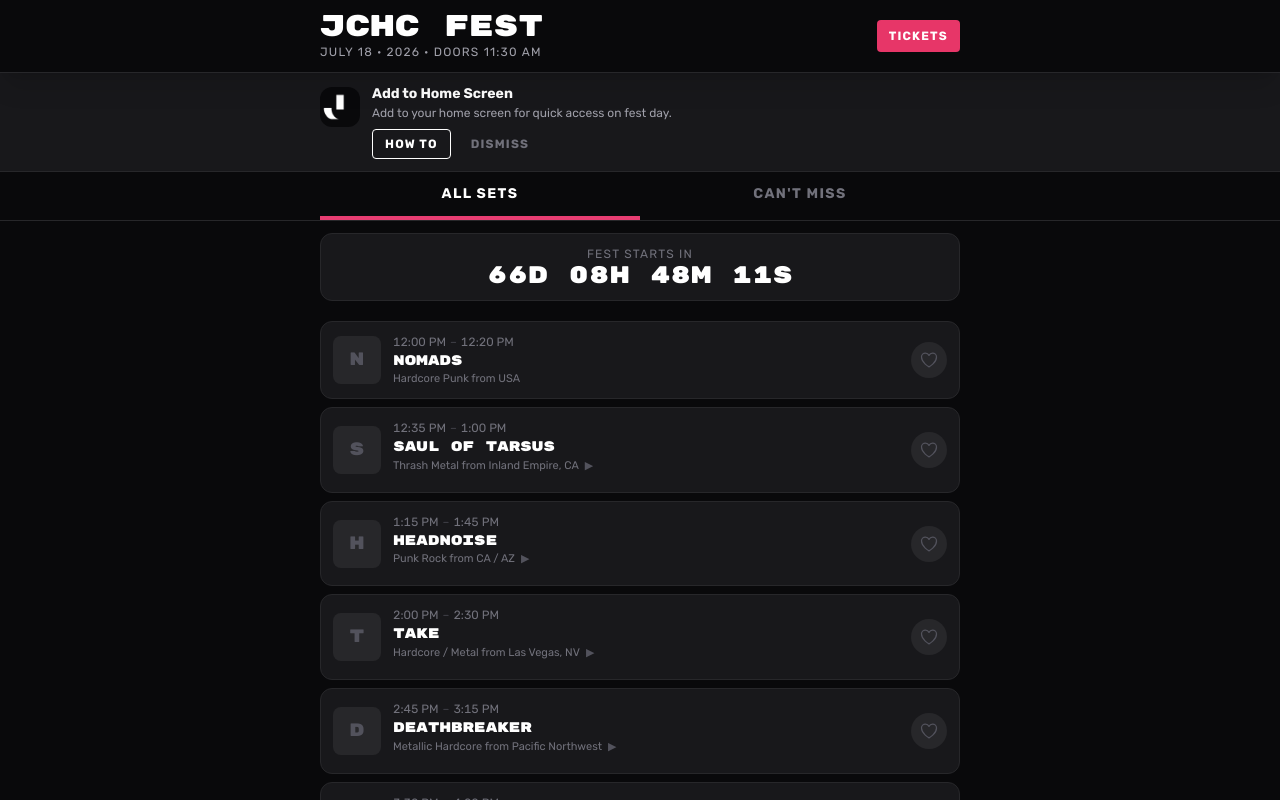
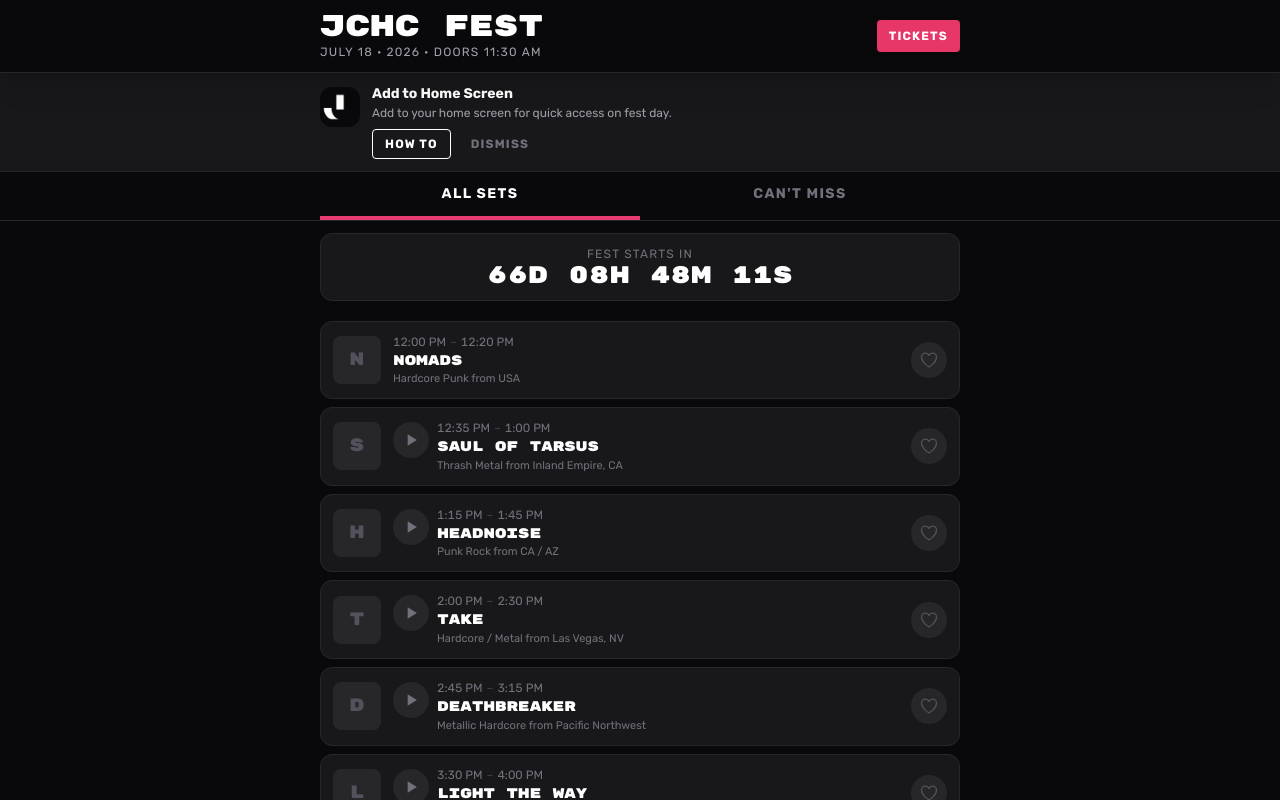
Before and after one commit to shawncothran/jchc-fest-app, a React (Vite) app: page / in a window 1280 px wide. Shown: the top 800 px of the page. Built offline with nearby package versions, Linux system fonts and the light colour scheme.

Commit message:
fix: restore play button as separate full-size icon with hover cursor

```diff
--- a/eslint.config.js
+++ b/eslint.config.js
@@ -49,6 +49,7 @@ export default tseslint.config(
       "no-var": "error",
       "prefer-const": "error",
       "@typescript-eslint/explicit-function-return-types": "off",
+      "@typescript-eslint/no-unsafe-assignment": "off",
       "@typescript-eslint/no-unused-vars": [
         "error",
         { argsIgnorePattern: "^_", varsIgnorePattern: "^_" },
--- a/src/App.tsx
+++ b/src/App.tsx
@@ -244,7 +244,7 @@ function ScheduleContent({
         ) : null}
       </DragOverlay>
 
-      {selectedSet?.youtubeUrl ? (
+      {selectedSet && selectedSet.youtubeUrl ? (
         <YouTubeModal
           bandName={selectedSet.name}
           youtubeUrl={selectedSet.youtubeUrl}
--- a/src/components/SetCard.tsx
+++ b/src/components/SetCard.tsx
@@ -55,32 +55,30 @@ export default function SetCard({
           </div>
         )}
 
+        <div className="flex-1 min-w-0 flex items-start gap-2">
+          {set.youtubeUrl ? (
+            <button
+              onClick={onPlayVideo}
+              aria-label={`Watch ${set.name} on YouTube`}
+              className="shrink-0 w-9 h-9 rounded-full flex items-center justify-center transition-all active:scale-90 text-zinc-500 bg-zinc-800 hover:text-zinc-300 hover:bg-zinc-700 hover:cursor-pointer mt-0.5"
+            >
+              <svg
+                viewBox="0 0 24 24"
+                fill="currentColor"
+                className="w-5 h-5"
+                aria-hidden="true"
+              >
+                <path d="M8 5v14l11-7z" />
+              </svg>
+            </button>
+          ) : null}
+
           <div className="flex-1 min-w-0">
             <p className="text-xs text-zinc-500 tabular-nums mb-0.5">
               {set.startTime}
               <span className="mx-1 text-zinc-700">–</span>
               {set.endTime}
             </p>
-          {set.youtubeUrl ? (
-            <button
-              onClick={onPlayVideo}
-              aria-label={`Watch ${set.name} on YouTube`}
-              className="w-full text-left group"
-            >
-              <h2 className="font-display text-white text-sm leading-tight tracking-tight truncate group-hover:text-zinc-300 transition-colors">
-                {set.name}
-              </h2>
-              {(set.genre ?? set.location) ? (
-                <p className="text-[11px] text-zinc-500 leading-snug mt-0.5 truncate group-hover:text-zinc-400 transition-colors">
-                  {set.genre && set.location
-                    ? `${set.genre} from ${set.location}`
-                    : (set.genre ?? set.location)}
-                  <span className="ml-1.5 text-zinc-600">▶</span>
-                </p>
-              ) : null}
-            </button>
-          ) : (
-            <>
             <h2 className="font-display text-white text-sm leading-tight tracking-tight truncate">
               {set.name}
             </h2>
@@ -91,8 +89,7 @@ export default function SetCard({
                   : (set.genre ?? set.location)}
               </p>
             ) : null}
-            </>
-          )}
+          </div>
         </div>
 
         <button
```
Lines whose indentation alone changed are shown as unchanged.
